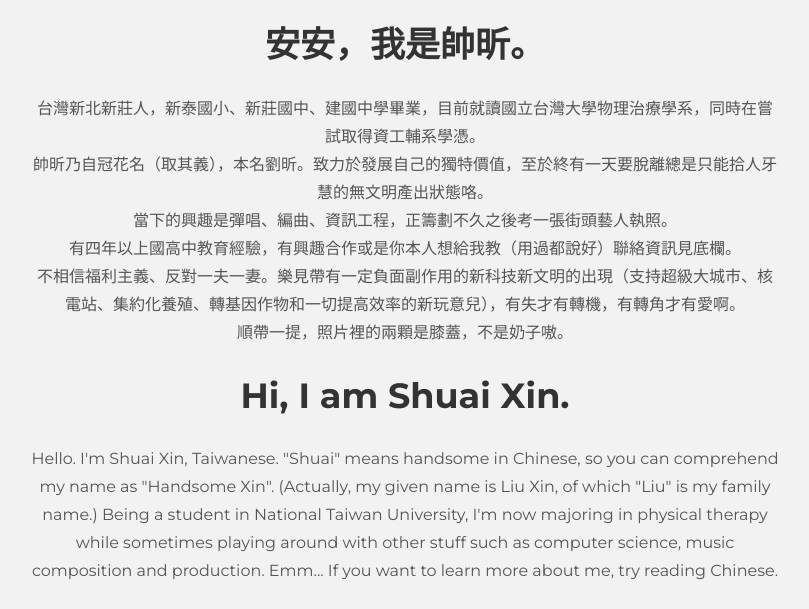
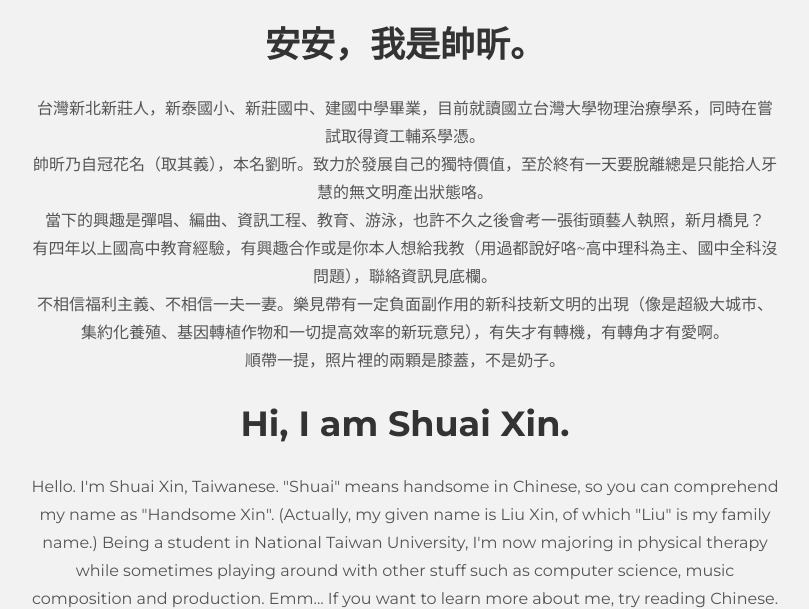
Before and after one commit to Shuai-Xin/sxsite, a Django app: page / in a window 1280 px wide. Shown: the part 665-1274 px from the top of the page, without its empty margins (235-1044 px from the left). Run offline with Django 3.2, Linux system fonts and the light colour scheme; some libraries are stand-ins or nearby versions.

Commit message:
revise intro

```diff
--- a/templates/index.html
+++ b/templates/index.html
@@ -61,13 +61,13 @@
 				<div class="col-lg-8 col-lg-offset-2 centered">
 					<img src="{% static 'img/shuai.jpg' %}" alt="shuai" />
 					<h1>安安，我是帥昕。</h1>
-					<p>
+          <p>
             台灣新北新莊人，新泰國小、新莊國中、建國中學畢業，目前就讀國立台灣大學物理治療學系，同時在嘗試取得資工輔系學憑。<br/>
             帥昕乃自冠花名（取其義），本名劉昕。致力於發展自己的獨特價值，至於終有一天要脫離總是只能拾人牙慧的無文明產出狀態咯。<br/>
-            當下的興趣是彈唱、編曲、資訊工程，正籌劃不久之後考一張街頭藝人執照。<br/>
-            有四年以上國高中教育經驗，有興趣合作或是你本人想給我教（用過都說好）聯絡資訊見底欄。<br/>
-            不相信福利主義、反對一夫一妻。樂見帶有一定負面副作用的新科技新文明的出現（支持超級大城市、核電站、集約化養殖、轉基因作物和一切提高效率的新玩意兒），有失才有轉機，有轉角才有愛啊。<br/>
-            順帶一提，照片裡的兩顆是膝蓋，不是奶子嗷。
+            當下的興趣是彈唱、編曲、資訊工程、教育、游泳，也許不久之後會考一張街頭藝人執照，新月橋見？<br/>
+            有四年以上國高中教育經驗，有興趣合作或是你本人想給我教（用過都說好咯~高中理科為主、國中全科沒問題），聯絡資訊見底欄。<br/>
+            不相信福利主義、不相信一夫一妻。樂見帶有一定負面副作用的新科技新文明的出現（像是超級大城市、集約化養殖、基因轉植作物和一切提高效率的新玩意兒），有失才有轉機，有轉角才有愛啊。<br/>
+            順帶一提，照片裡的兩顆是膝蓋，不是奶子。<br/>
           </p>
 					<h1>Hi, I am Shuai Xin.</h1>
 					<p>
```
